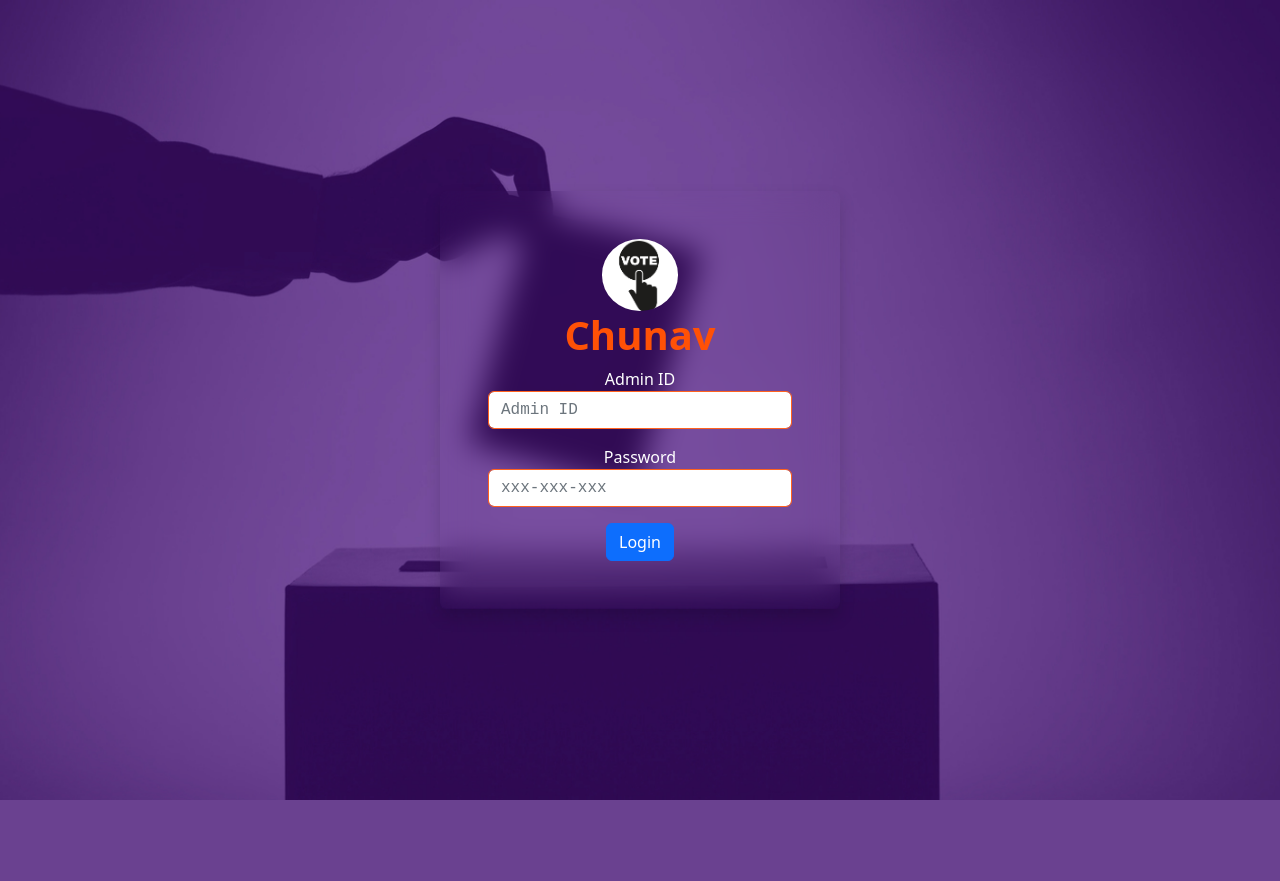
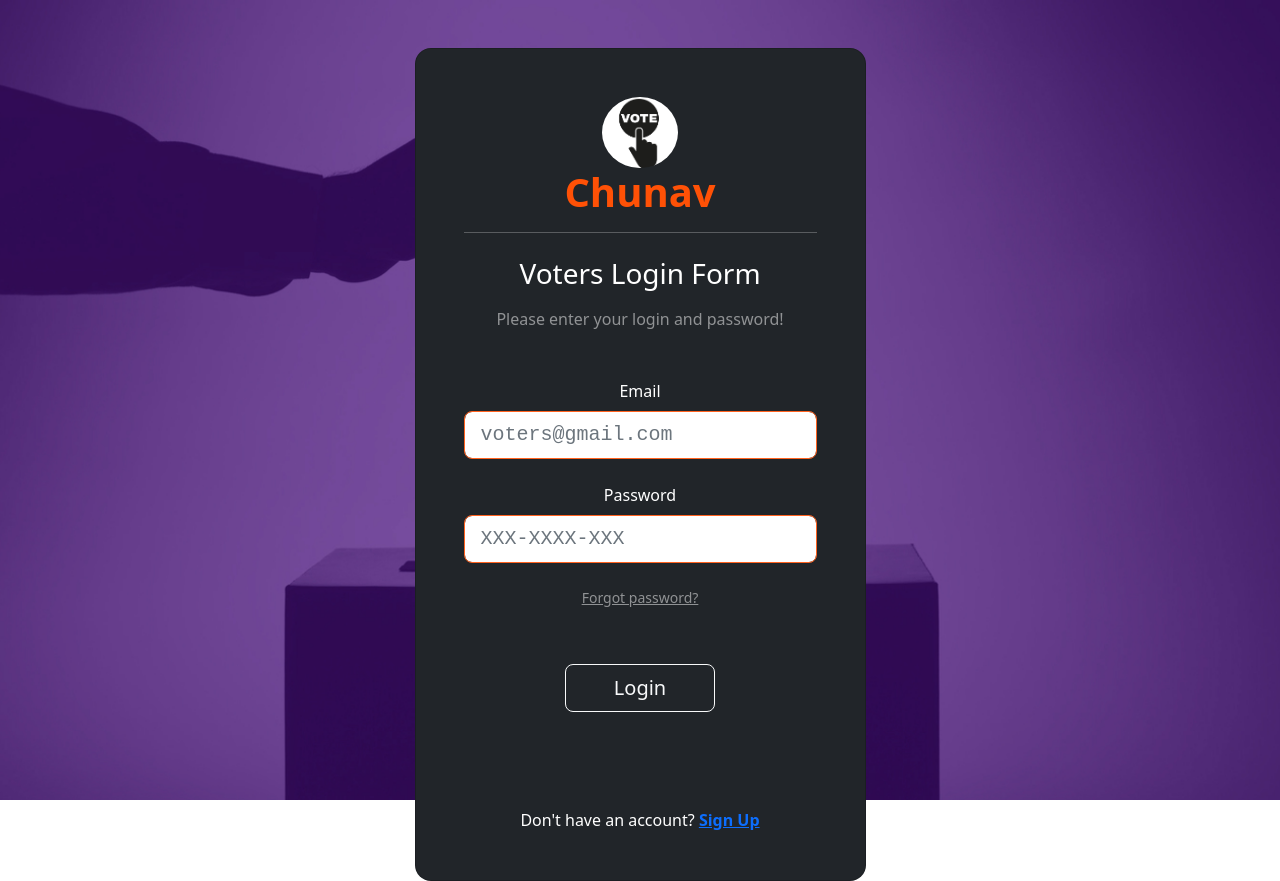
Before and after one commit to mearjuntripathi/PHP, a PHP site: page /client/index.html in a window 1280 px wide. Before the commit the page ends 800 px from the top, so only its background shows below. Run offline with PHP 8.4, Linux system fonts and the light colour scheme.

Commit message:
some changes

```diff
--- /dev/null
+++ b/Elector website/client/index.html
@@ -0,0 +1,76 @@
+<!DOCTYPE html>
+<html lang="en">
+
+<head>
+    <meta charset="UTF-8">
+    <meta http-equiv="X-UA-Compatible" content="IE=edge">
+    <meta name="viewport" content="width=device-width, initial-scale=1.0">
+    <link href="https://cdn.jsdelivr.net/npm/bootstrap@5.2.0-beta1/dist/css/bootstrap.min.css" rel="stylesheet"
+        integrity="sha384-0evHe/X+R7YkIZDRvuzKMRqM+OrBnVFBL6DOitfPri4tjfHxaWutUpFmBp4vmVor" crossorigin="anonymous">
+
+    <link rel="icon" href="../image/vote.jpg">
+
+    <link rel="stylesheet" href="../css/style.css">
+    <title>CHUNAV - client login</title>
+</head>
+
+<body>
+    <section class="vh-100 gradient-custom">
+        <div class="container py-5 h-100">
+            <div class="row d-flex justify-content-center align-items-center h-100">
+                <div class="col-12 col-md-8 col-lg-6 col-xl-5">
+                    <div class="card bg-dark text-white" style="border-radius: 1rem;">
+                        <div class="card-body p-5 text-center">
+                            <div class="text-center">
+                                <img src="../image/member_voting.png" class="w-15 rounded-circle">
+
+                                <h3 class="display-4 fs-1
+                           text-center
+                           chunav">
+                                    Chunav</h3>
+                                <hr>
+
+                            </div>
+                            <form action="" >
+                            <div class="mb-md-5 mt-md-4 pb-5">
+                                <h3 class="mb-4 pb-2 pb-md-0 mb-md-3"> Voters Login Form</h3>
+                                <p class="text-white-50 mb-5">Please enter your login and password!</p>
+                                <div class="form-outline form-white mb-4">
+                                    <label class="form-label" for="typeEmailX">Email</label>
+                                    <input type="email" id="typeEmailX" class="form-control form-control-lg" placeholder="voters@gmail.com" />
+                                </div>
+
+                                <div class="form-outline form-white mb-4">
+                                    <label class="form-label" for="typePasswordX">Password</label>
+                                    <input type="password" id="typePasswordX" class="form-control form-control-lg" placeholder="XXX-XXXX-XXX" />
+                                </div>
+
+                                <p class="small mb-5 pb-lg-2"><a class="text-white-50" href="#!">Forgot password?</a>
+                                </p>
+
+                                <button class="btn btn-outline-light btn-lg px-5" type="submit">Login</button>
+
+                                <!-- <div class="d-flex justify-content-center text-center mt-4 pt-1">
+                                    <a href="#!" class="text-white"><i class="fab fa-facebook-f fa-lg"></i></a>
+                                    <a href="#!" class="text-white"><i class="fab fa-twitter fa-lg mx-4 px-2"></i></a>
+                                    <a href="#!" class="text-white"><i class="fab fa-google fa-lg"></i></a>
+                                </div> -->
+
+                            </div>
+                            </form>
+
+                            <div>
+                                <p class="mb-0">Don't have an account? <a href="#!" class="text-prinmary-50 fw-bold">Sign
+                                        Up</a>
+                                </p>
+                            </div>
+
+                        </div>
+                    </div>
+                </div>
+            </div>
+        </div>
+    </section>
+</body>
+
+</html>
--- a/Elector website/css/style.css
+++ b/Elector website/css/style.css
@@ -65,13 +65,12 @@
 }
 
 .font {
-    color: rgb(242, 242, 242);
     text-align: end;
     font-size: large;
 }
 
 .font:hover {
-    color: rgb(74, 111, 215);
+    color: rgb(19, 82, 255);
     font-family: monospace;
     font-size: large;
     text-decoration: underline;
--- a/Elector website/index.html
+++ b/Elector website/index.html
@@ -4,59 +4,15 @@
     <meta charset="UTF-8">
     <meta http-equiv="X-UA-Compatible" content="IE=edge">
     <meta name="viewport" content="width=device-width, initial-scale=1.0">
-    <link href="https://cdn.jsdelivr.net/npm/bootstrap@5.2.0-beta1/dist/css/bootstrap.min.css"
-          rel="stylesheet"
-          integrity="sha384-0evHe/X+R7YkIZDRvuzKMRqM+OrBnVFBL6DOitfPri4tjfHxaWutUpFmBp4vmVor"
-          crossorigin="anonymous">
+    <link href="https://cdn.jsdelivr.net/npm/bootstrap@5.2.0-beta1/dist/css/bootstrap.min.css" rel="stylesheet"
+        integrity="sha384-0evHe/X+R7YkIZDRvuzKMRqM+OrBnVFBL6DOitfPri4tjfHxaWutUpFmBp4vmVor" crossorigin="anonymous">
 
     <link rel="icon" href="image/vote.jpg">
 
     <link rel="stylesheet" href="css/style.css">
-    <title>Chunav</title>
+    <title>Candidate Registration</title>
 </head>
-<body class="d-flex
-             justify-content-center
-             align-items-center
-             vh-100
-             text-center
-             start">
-
-    <div class="w-400 p-5 shadow rounded">
-        <form method="post" action="#"></form>
-
-        <div class="d-flex
-                    justify-content-center
-                    align-items-center
-                    flex-column">
-            <img src="image/member_voting.png"
-                class="w-15 rounded-circle">
-
-            <h3 class="display-4 fs-1
-                       text-center
-                       chunav">
-                    Chunav</h3>
-        </div>
-
-        <div class="mb-3">
-            <label class="form">Admin ID</label>
-            <input type="text"
-                   class="form-control"
-                   placeholder="Admin ID"
-                   name = "id">
-        </div>
-
-        <div class="mb-3">
-            <label class="form">Password</label>
-            <input type="password"
-                   class="form-control"
-                   placeholder="xxx-xxx-xxx"
-                   name = "id">
-        </div>
-
-        <button type="submit"
-                    class="btn btn-primary">
-                    Login</button>
-    </div>
+<body>
 
 </body>
 </html>
```
Also changed, not shown: Elector website/admin/AdminPanel.html (renamed from Elector website/AdminPanel.html, +8 -8 lines), Elector website/admin/CandidateRegistration.html (renamed from Elector website/CandidateRegistration.html, +4 -4 lines), Elector website/admin/index.html (added, +62 -0 lines).
